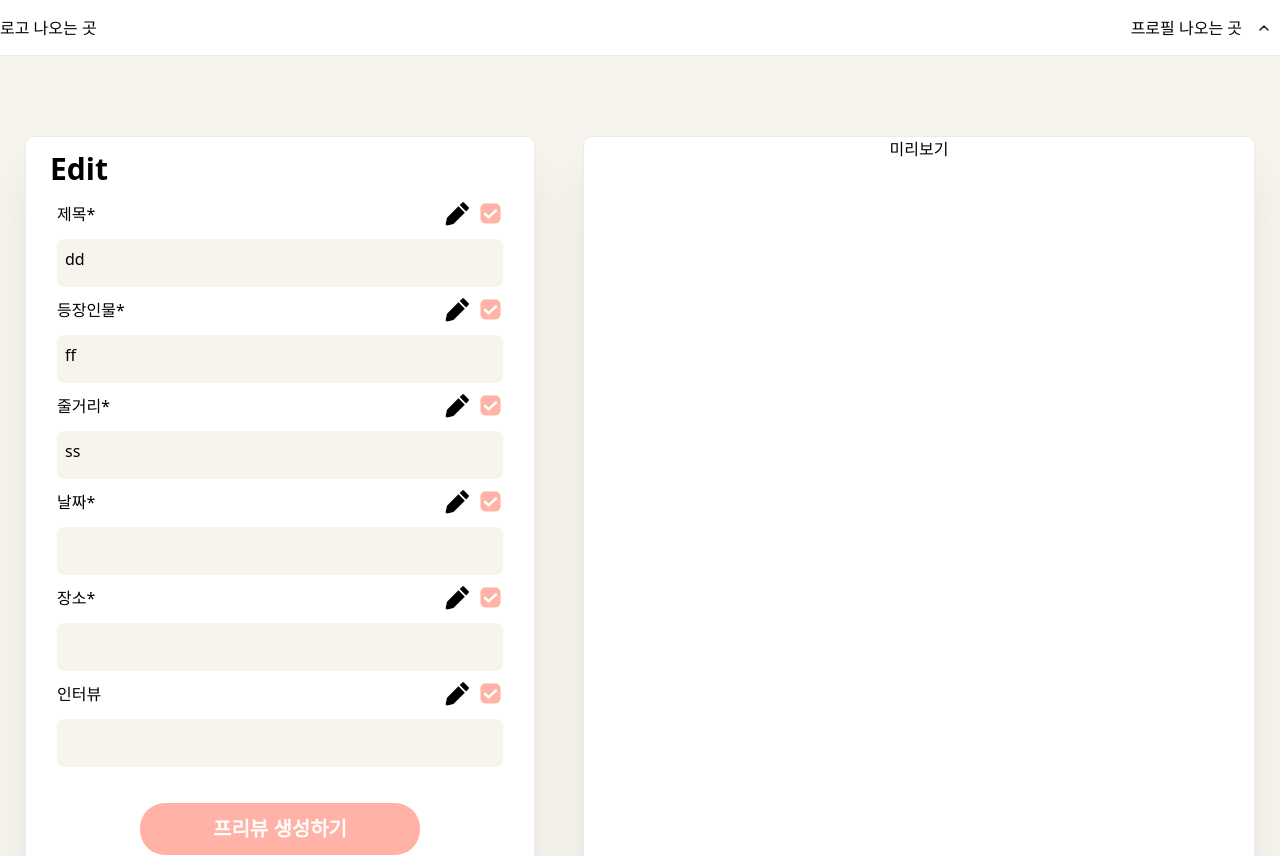
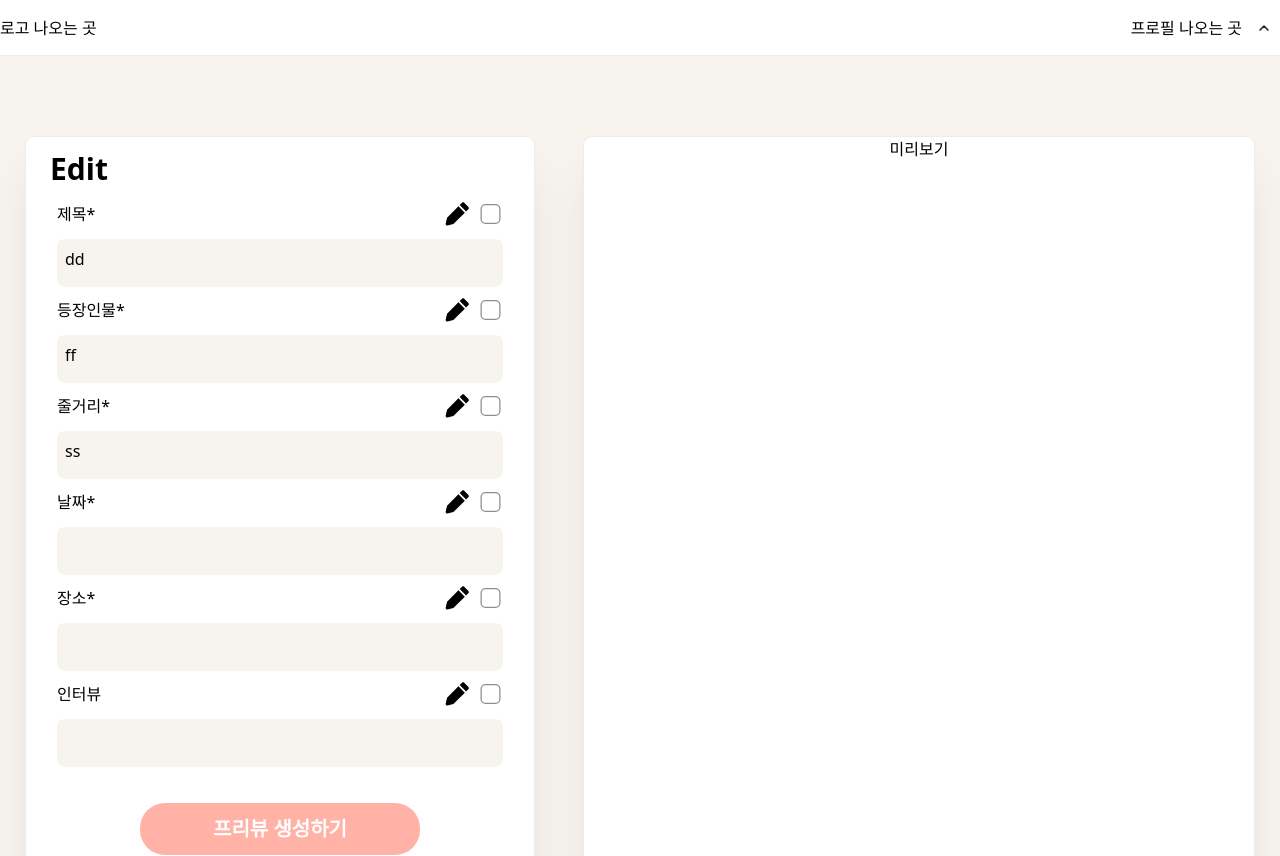
Before and after one commit to Ariling/NETKIM-FrontEnd, a React (Vite) app: page /edit in a window 1280 px wide. Built offline with nearby package versions, Linux system fonts and the light colour scheme.

Commit message:
✨ feat : edit 페이지 check, edit 기능 추가

```diff
--- a/src/components/Edit/EditPageCompo.tsx
+++ b/src/components/Edit/EditPageCompo.tsx
@@ -1,9 +1,7 @@
 import Card from '../common/Card';
 import EditTextArea from './EditTextArea';
-import Pencil from '@assets/svg/write.svg?react';
-import Check from '@assets/svg/Checkbox.svg?react';
-import UnCheck from '@assets/svg/UnCheckbox.svg?react';
 import Btn from '../common/Btn';
+import { useState } from 'react';
 
 const EditPageCompo = () => {
   const editArray = [
@@ -14,22 +12,22 @@ const EditPageCompo = () => {
     { state: 'location', content: '장소*' },
     { state: 'interview', content: '인터뷰' },
   ];
+  const [check, setCheck] = useState(Array.from(Array(editArray.length), (_) => false));
   return (
     <div className="mt-20 w-full h-full flex justify-center gap-12">
       <Card name="Edit툴" className="min-w-[510px] max-h-[807px]">
         <div className="flex items-center h-[8%] w-full px-6 py-5 font-bold text-3xl">Edit</div>
         <div className="px-[31px] w-full">
-          {editArray.map((e) => {
+          {editArray.map((e, index) => {
             return (
-              <div className="flex flex-col gap-3 justify-center items-start mb-2.5">
-                <div className="flex w-full items-center justify-between">
-                  <div>{e.content}</div>
-                  <div className="flex items-center gap-2">
-                    <Pencil />
-                    <Check />
-                  </div>
-                </div>
-                <EditTextArea data={e.state} />
+              <div className="flex flex-col gap-3 justify-center items-start mb-2.5" key={e.state}>
+                <EditTextArea
+                  data={e.state}
+                  index={index}
+                  content={e.content}
+                  check={check}
+                  setCheck={setCheck}
+                />
               </div>
             );
           })}
--- a/src/components/Edit/EditTextArea.tsx
+++ b/src/components/Edit/EditTextArea.tsx
@@ -1,18 +1,55 @@
 import { useEditStore } from '@/store/useEditStore';
-import React from 'react';
+import React, { useState } from 'react';
+import Pencil from '@assets/svg/write.svg?react';
+import Check from '@assets/svg/Checkbox.svg?react';
+import UnCheck from '@assets/svg/UnCheckbox.svg?react';
 
-const EditTextArea = ({ data }: { data: string }) => {
+type Prop = {
+  data: string;
+  index: number;
+  content: string;
+  check: boolean[];
+  setCheck: React.Dispatch<React.SetStateAction<boolean[]>>;
+};
+
+const EditTextArea = ({ data, index, content, check, setCheck }: Prop) => {
   const { editProp } = useEditStore((state) => state.states);
   const { setData } = useEditStore((state) => state.actions);
+  const [edit, setEdit] = useState(true);
   const onChange = (e: React.ChangeEvent<HTMLTextAreaElement>) => {
     setData(data as TEdit, e.target.value);
   };
+  const changeCheck = (index: number, check: boolean) => {
+    setCheck((prevCheck) => {
+      const newCheck = [...prevCheck];
+      newCheck[index] = check ? false : true;
+      return newCheck;
+    });
+  };
   return (
-    <textarea
-      className="w-full h-12 bg-basic rounded-lg resize-none p-2"
-      value={editProp[data as TEdit]}
-      onChange={onChange}
-    />
+    <>
+      <div className="flex w-full items-center justify-between">
+        <div>{content}</div>
+        <div className="flex items-center gap-2">
+          {edit ? (
+            <Pencil onClick={() => setEdit(!edit)} />
+          ) : (
+            <button onClick={() => setEdit(!edit)}>변경</button>
+          )}
+          {check[index] ? (
+            <Check onClick={() => changeCheck(index, true)} />
+          ) : (
+            <UnCheck onClick={() => changeCheck(index, false)} />
+          )}
+        </div>
+      </div>
+      <textarea
+        className="w-full h-12 bg-basic rounded-lg resize-none p-2"
+        disabled={edit}
+        value={editProp[data as TEdit]}
+        onChange={onChange}
+      />
+    </>
   );
 };
 
```
